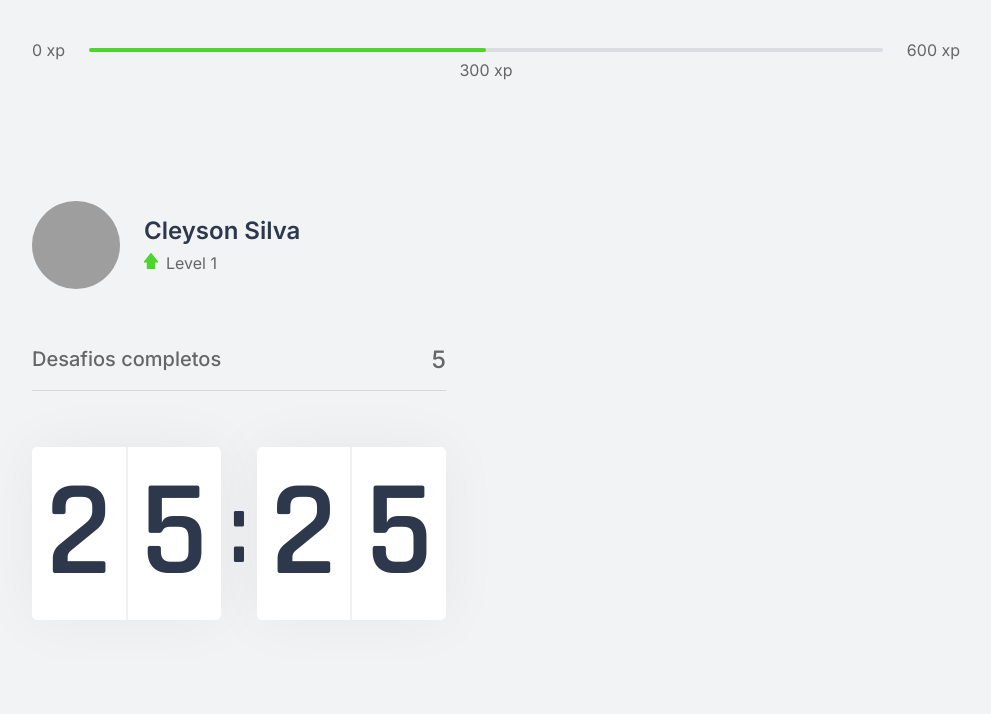
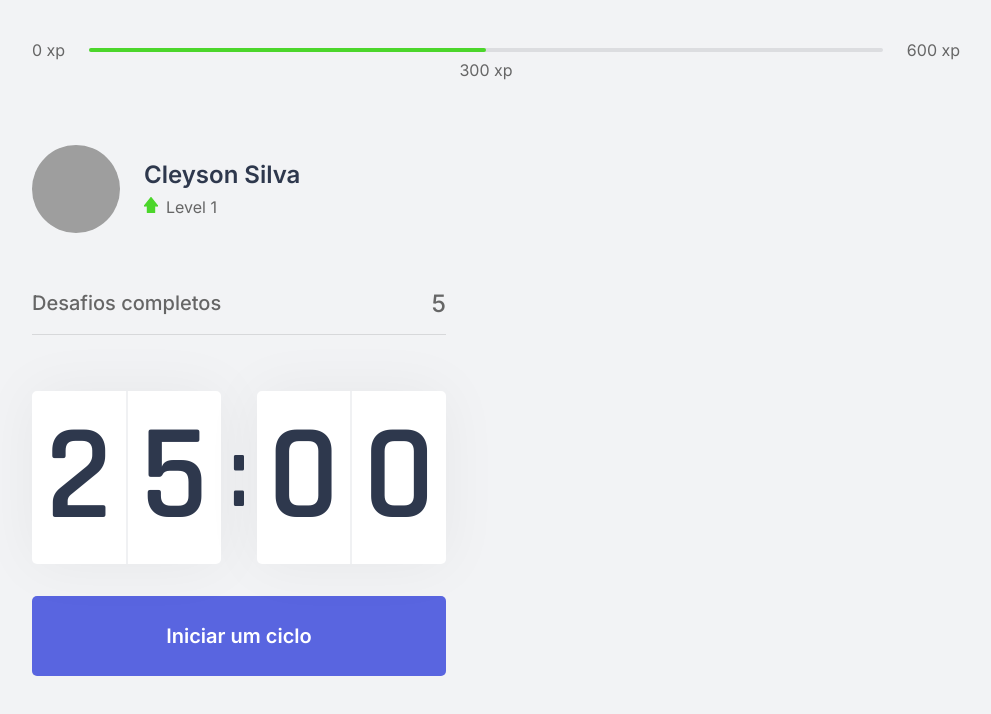
Before and after one commit to cleysonsilvame/moveit, a Next.js app: page / in a window 1280 px wide. Shown: the top 714 px of the page, without its empty margins (144-1135 px from the left). Built offline with nearby package versions, Linux system fonts and the light colour scheme; grey boxes are pictures that could not be loaded.

Commit message:
Funcionalidade do Countdown

```diff
--- a/src/components/Countdown.tsx
+++ b/src/components/Countdown.tsx
@@ -1,17 +1,48 @@
-import styles from '../styles/components/Countdown.module.css';
+import { useEffect, useState } from "react";
+import styles from "../styles/components/Countdown.module.css";
 
 export function Countdown() {
+  const [time, setTime] = useState(25 * 60);
+  const [active, setActive] = useState(false);
+
+  const minutes = Math.floor(time / 60);
+  const seconds = time % 60;
+
+  const [minuteLeft, minuteRight] = String(minutes).padStart(2, "0").split("");
+  const [secondLeft, secondRight] = String(seconds).padStart(2, "0").split("");
+
+  function startCountdown() {
+    setActive(true);
+  }
+
+  useEffect(() => {
+    if (active && time > 0) {
+      setTimeout(() => {
+        setTime(time - 1);
+      }, 1000);
+    }
+  }, [active, time]);
+
   return (
-    <div className={styles.countdownContainer}>
-      <div>
-        <span>2</span>
-        <span>5</span>
+    <div>
+      <div className={styles.countdownContainer}>
+        <div>
+          <span>{minuteLeft}</span>
+          <span>{minuteRight}</span>
+        </div>
+        <span>:</span>
+        <div>
+          <span>{secondLeft}</span>
+          <span>{secondRight}</span>
+        </div>
       </div>
-      <span>:</span>
-      <div>
-        <span>2</span>
-        <span>5</span>
-      </div>
+      <button
+        type="button"
+        className={styles.countdownButton}
+        onClick={startCountdown}
+      >
+        Iniciar um ciclo
+      </button>
     </div>
   );
 }
--- a/src/styles/components/Countdown.module.css
+++ b/src/styles/components/Countdown.module.css
@@ -6,12 +6,11 @@
   color: var(--title);
 }
 
-.countdownContainer > div {
+.countdownContainer>div {
   flex: 1;
   display: flex;
   align-items: center;
   justify-content: space-evenly;
-
   background: var(--white);
   box-shadow: 0 0 60px rgba(0, 0, 0, 0.05);
   border-radius: 5px;
@@ -19,19 +18,39 @@
   text-align: center;
 }
 
-.countdownContainer > div span {
+.countdownContainer>div span {
   flex: 1;
 }
 
-.countdownContainer > div span:first-child {
+.countdownContainer>div span:first-child {
   border-right: 1px solid #f0f1f3;
 }
 
-.countdownContainer > div span:last-child {
+.countdownContainer>div span:last-child {
   border-left: 1px solid #f0f1f3;
 }
 
-.countdownContainer > span {
+.countdownContainer>span {
   font-size: 6.25rem;
   margin: 0 0.5rem;
 }
+
+.countdownButton {
+  width: 100%;
+  height: 5rem;
+  margin-top: 2rem;
+  display: flex;
+  align-items: center;
+  justify-content: center;
+  border: 0;
+  border-radius: 5px;
+  background: var(--blue);
+  color: var(--white);
+  font-size: 1.25rem;
+  font-weight: 600;
+  transition: background-color 0.2s;
+}
+
+.countdownButton:hover {
+  background: var(--blue-dark);
+}
```
